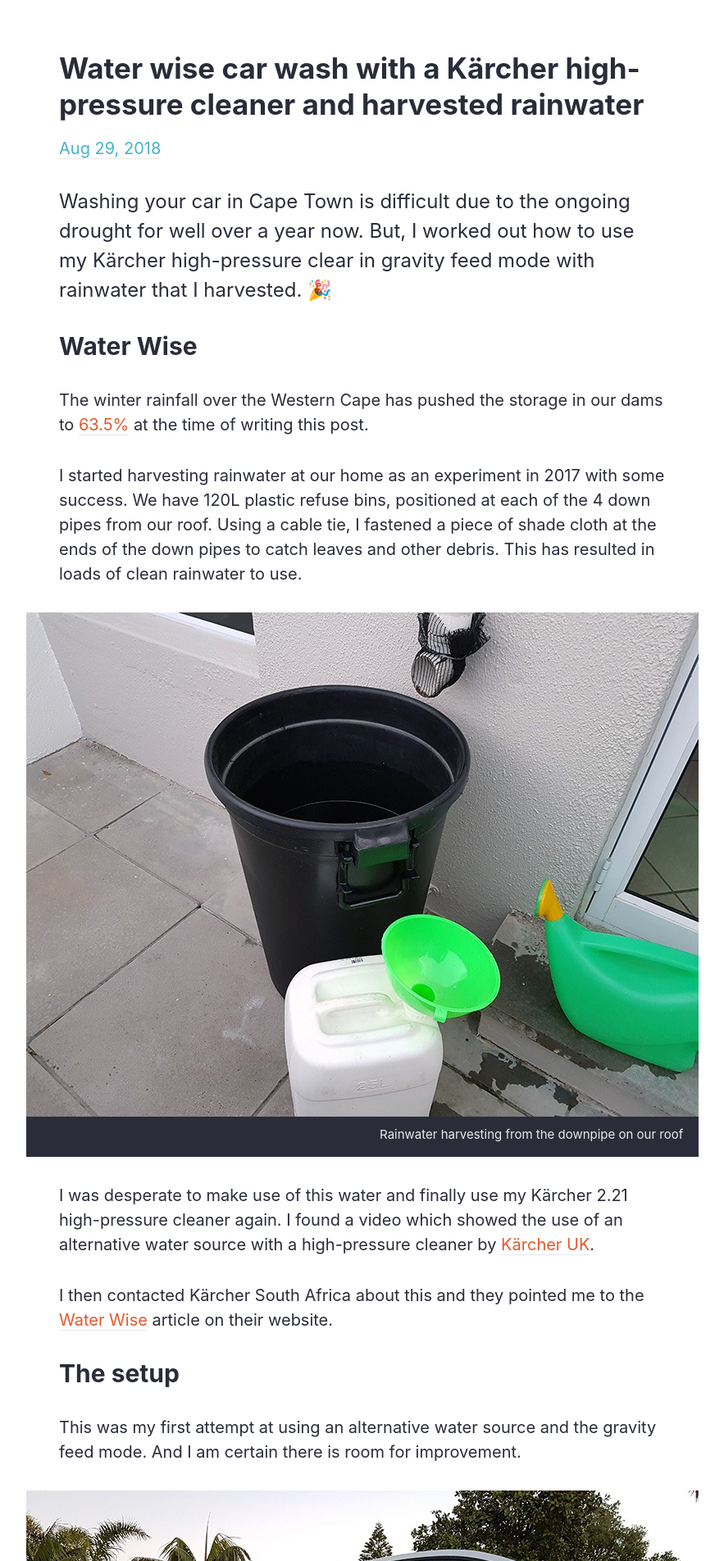
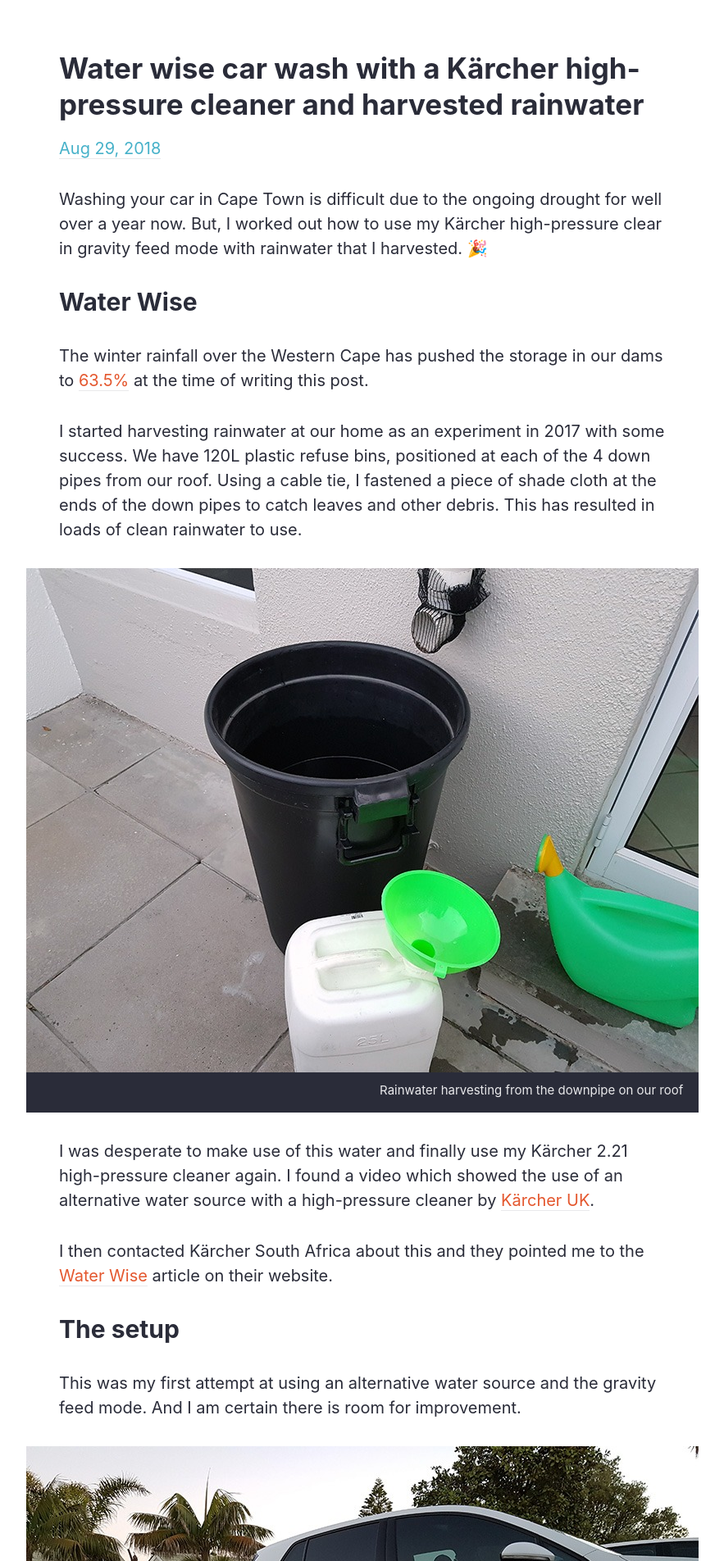
Before and after one commit to michaelthorne/michaelthorne.github.io, a Jekyll site: the page built from index.html, in a window 1280 px wide. Shown: the part 386-2290 px from the top of the page at 82% size, without its empty margins (198-1081 px from the left). Built offline with Jekyll 4.4.1, drawn with Linux system fonts in a browser that asks for light colours; some web fonts are replaced.

Commit message:
Removed first of type, due to paragraphs generated within list items.

```diff
--- a/_sass/objects/article.scss
+++ b/_sass/objects/article.scss
@@ -130,10 +130,6 @@ article {
     p {
         margin-top: 0;
         margin-bottom: 2rem;
-
-        &:first-of-type {
-            font-size: 1.5rem;
-        }
     }
 
     /**
```
